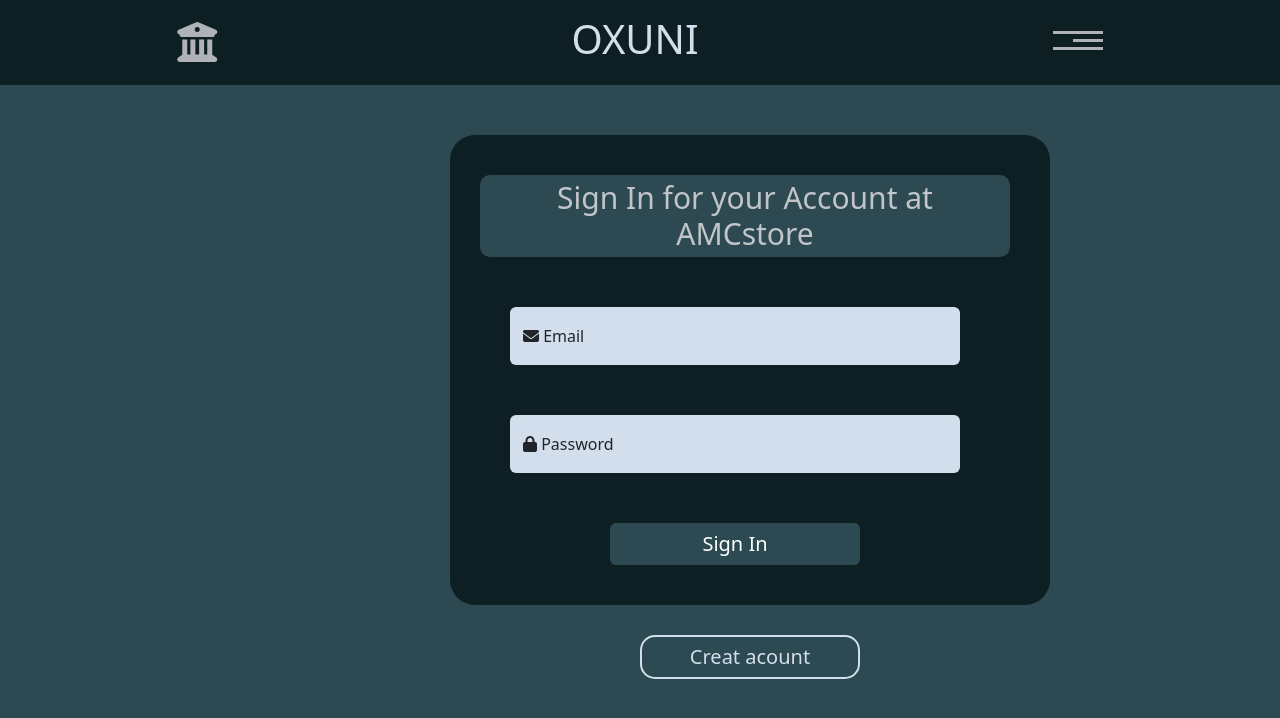
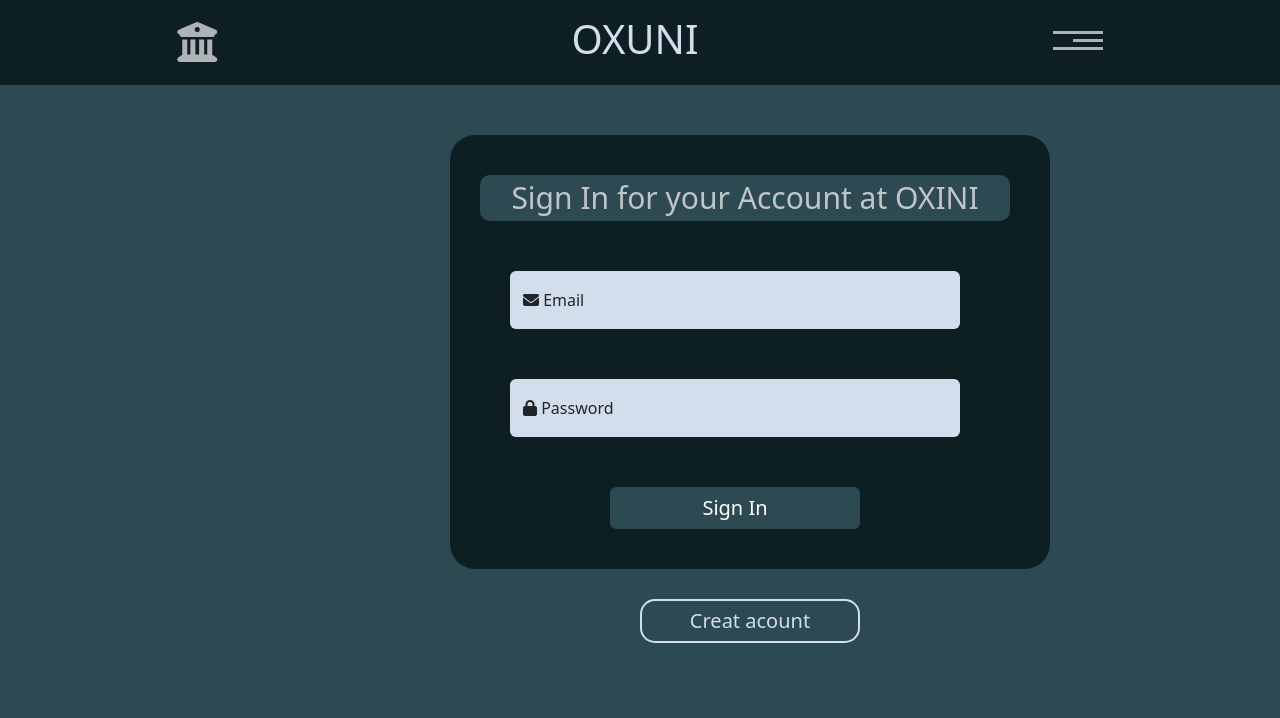
Before and after one commit to benjamin-asham/GlowTown-Web, a plain HTML site: page signinuni.html in a window 1280 px wide. Drawn offline with nearby package versions, Linux system fonts and the light colour scheme.

Commit message:
Update signinuni.html

```diff
--- a/signinuni.html
+++ b/signinuni.html
@@ -41,7 +41,7 @@
 
             <form id="signinForm">
                 <h1 class="h22" style="background-color: #2d4a53;width: 530px; text-align: center; margin-left:10px; border-radius: 10px; font-size: 30px ; padding: 5px; color: #c1c5c9;">
-                    Sign In for your Account at AMCstore
+                    Sign In for your Account at OXINI
                 </h1>
                 <div class="form-floating mb-3">
                     <input type="email" class="form-control" id="emailInput" placeholder="Email">
```
